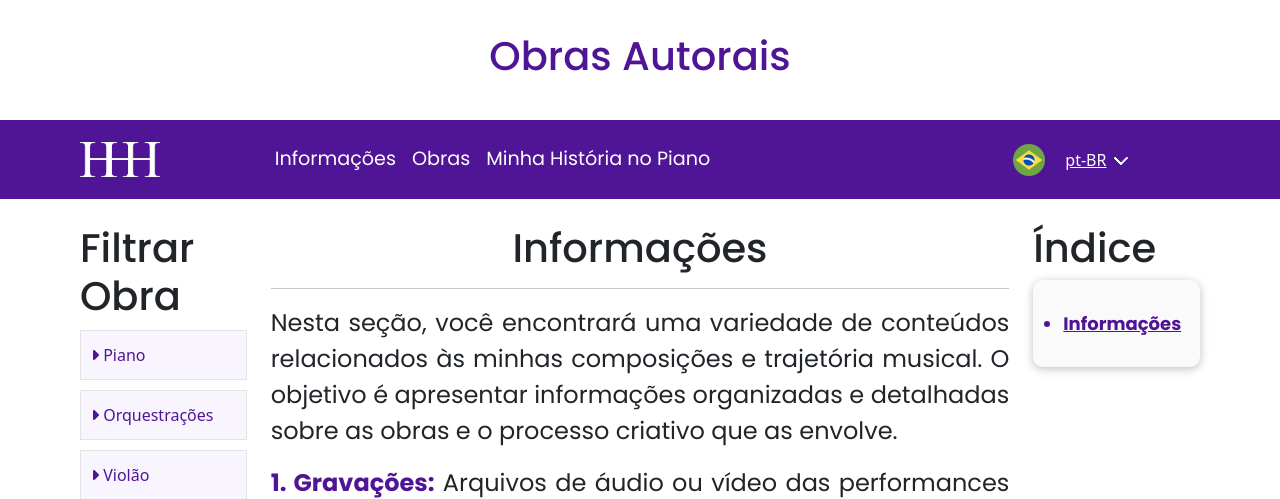
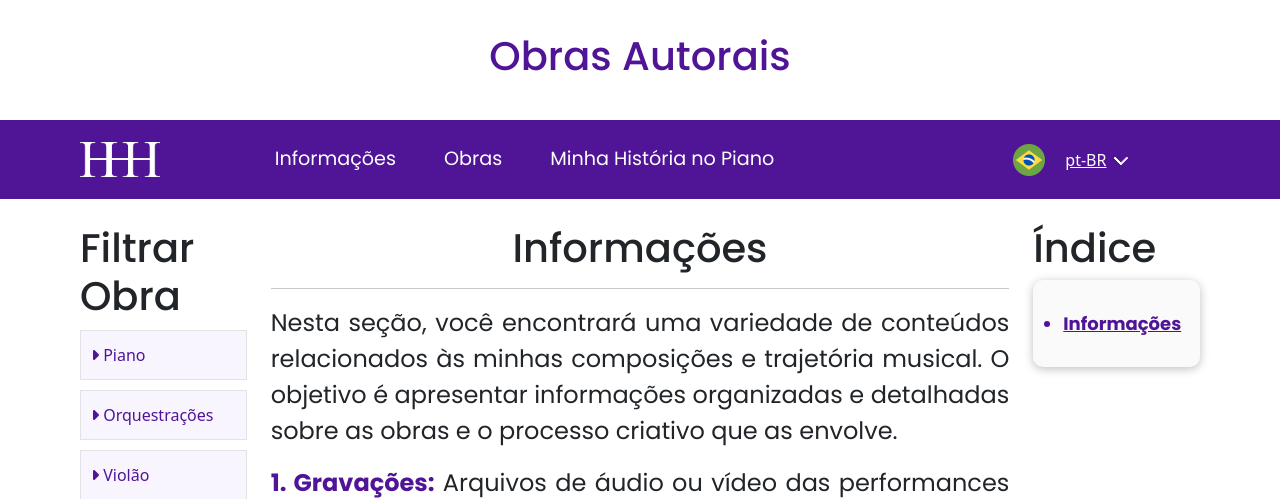
Before and after one commit to HenriqueHyonemoto/HyonemotoMusic, a PHP site: page /autorais/index.html in a window 1280 px wide. Shown: the top 499 px of the page. Run offline with PHP 8.4, Linux system fonts and the light colour scheme; some libraries are stand-ins or nearby versions.

Commit message:
navlinks gap e hover

```diff
--- a/autorais/css/style.css
+++ b/autorais/css/style.css
@@ -118,6 +118,11 @@ header {
     height: 40px;
 }
 
+.navbar-nav {
+    display: flex;
+    gap: 2em; /* Mantém o gap entre os itens */
+}
+
 .navbar-nav .nav-link {
     color: #fff;
     text-decoration: none;
@@ -128,12 +133,28 @@ header {
     display: flex;
     align-items: center;
     transition: background-color 0.3s ease;
-
 }
 
-.navbar-nav .nav-link:hover {
+.navbar-nav .nav-link::before {
+    content: '';
+    position: absolute;
+    top: 0;
+    left: -1em; /* Ajusta para cobrir metade do gap */
+    right: -1em; /* Ajusta para cobrir metade do gap */
+    bottom: 0;
+    background-color: transparent;
+    transition: background-color 0.3s ease;
+    z-index: -1;
+}
+
+.navbar-nav .nav-link:hover::before {
     background-color: rgba(0, 0, 0, 0.3);
 }
+
+
+
+
+/* trocar lingua */
 
 .language-selector {
     position: relative;
```
